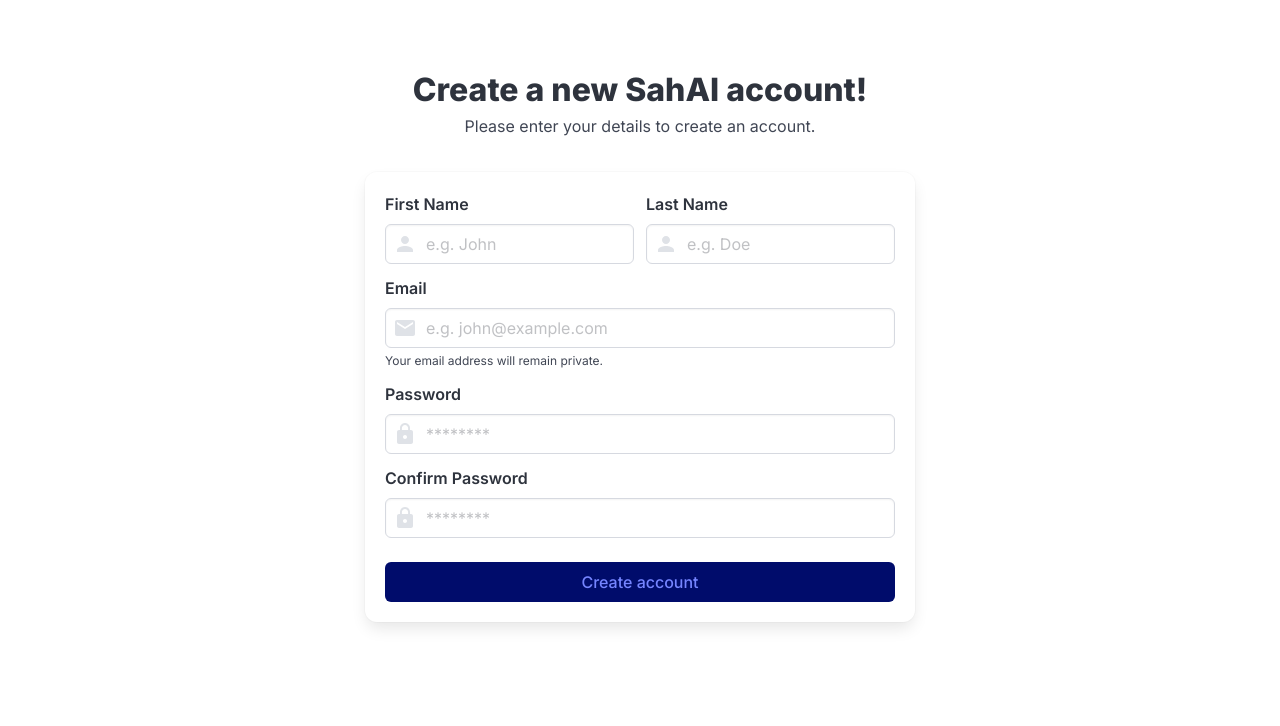
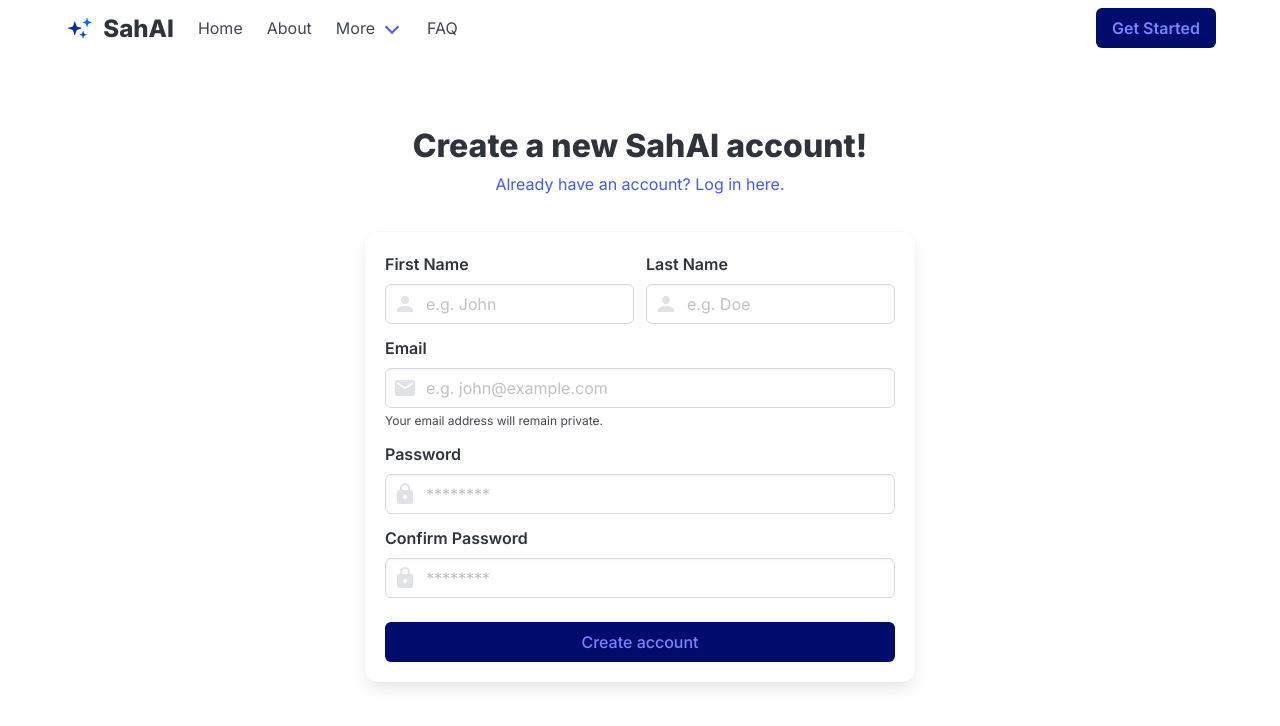
Before and after one commit to saroj2053/sah.ai-frontend, a React (Vite) app: page /register in a window 1280 px wide. Shown: the top 726 px of the page. Built offline with nearby package versions, Linux system fonts and the light colour scheme.

Commit message:
Refactor routing structure to include AppLayout and enhance navigation links in Login and Register pages

```diff
--- a/src/components/Navbar.tsx
+++ b/src/components/Navbar.tsx
@@ -1,6 +1,9 @@
+import { Link } from "react-router";
+
 const Navbar = () => {
   return (
     <nav className="navbar nav" role="navigation" aria-label="main navigation">
+      <div className="container">
         <div className="navbar-brand">
           <div className="navbar-item flex is-align-items-center">
             <svg
@@ -34,7 +37,7 @@
                 />
               </g>
             </svg>
-          <span className="title is-4" style={{ marginLeft: "-15px" }}>
+            <span className="title is-4" style={{ marginLeft: "-10px" }}>
               SahAI
             </span>
           </div>
@@ -76,9 +79,10 @@
           <div className="navbar-end">
             <div className="navbar-item">
               <div className="buttons">
-              <a className="button is-link is-dark">
+                <Link to="/register" className="button is-link is-dark">
                   <strong>Get Started</strong>
-              </a>
+                </Link>
+              </div>
             </div>
           </div>
         </div>
--- /dev/null
+++ b/src/layout/AppLayout.tsx
@@ -0,0 +1,18 @@
+import React from "react";
+import Navbar from "../components/Navbar";
+import { Outlet } from "react-router";
+
+const AppLayout: React.FC = () => {
+  return (
+    <>
+      <Navbar />
+      <main>
+        {/* Content will be rendered here based on routing */}
+        <Outlet />
+      </main>
+      {/* <Footer /> */}
+    </>
+  );
+};
+
+export default AppLayout;
--- a/src/pages/Login.tsx
+++ b/src/pages/Login.tsx
@@ -1,17 +1,18 @@
 import { MdEmail, MdLock } from "react-icons/md";
+import { Link } from "react-router";
 
 const Login = () => {
   return (
     <>
       <section className="hero is-small mt-6">
         <div className="hero-body mx-auto has-text-centered">
-          <p className="title">Log in to your SahAI account!</p>
-          <p className="subtitle is-6 mt-2">
-            Please enter your credentials to log in.
-          </p>
+          <p className="title mb-2">Log in to your SahAI account!</p>
+          <Link to="/register" className="subtitle is-6 has-text-link">
+            Don't have an account? Register here.
+          </Link>
         </div>
       </section>
-      <form className="box mx-auto mt-3" style={{ maxWidth: "400px" }}>
+      <form className="box mx-auto mt-3" style={{ maxWidth: "550px" }}>
         <div className="field">
           <label className="label">Email</label>
           <div className="control has-icons-left">
--- a/src/pages/Register.tsx
+++ b/src/pages/Register.tsx
@@ -1,14 +1,15 @@
 import { MdEmail, MdLock, MdPerson } from "react-icons/md";
+import { Link } from "react-router";
 
 const Register = () => {
   return (
     <>
       <section className="hero is-small mt-6">
         <div className="hero-body mx-auto has-text-centered">
-          <p className="title">Create a new SahAI account!</p>
-          <p className="subtitle is-6 mt-2">
-            Please enter your details to create an account.
-          </p>
+          <p className="title mb-2">Create a new SahAI account!</p>
+          <Link to="/login" className="subtitle is-6 has-text-link">
+            Already have an account? Log in here.
+          </Link>
         </div>
       </section>
       <form className="box mx-auto mt-3" style={{ maxWidth: "550px" }}>
```
Also changed, not shown: src/App.tsx (+9 -3 lines). Lines whose indentation alone changed are shown as unchanged.
